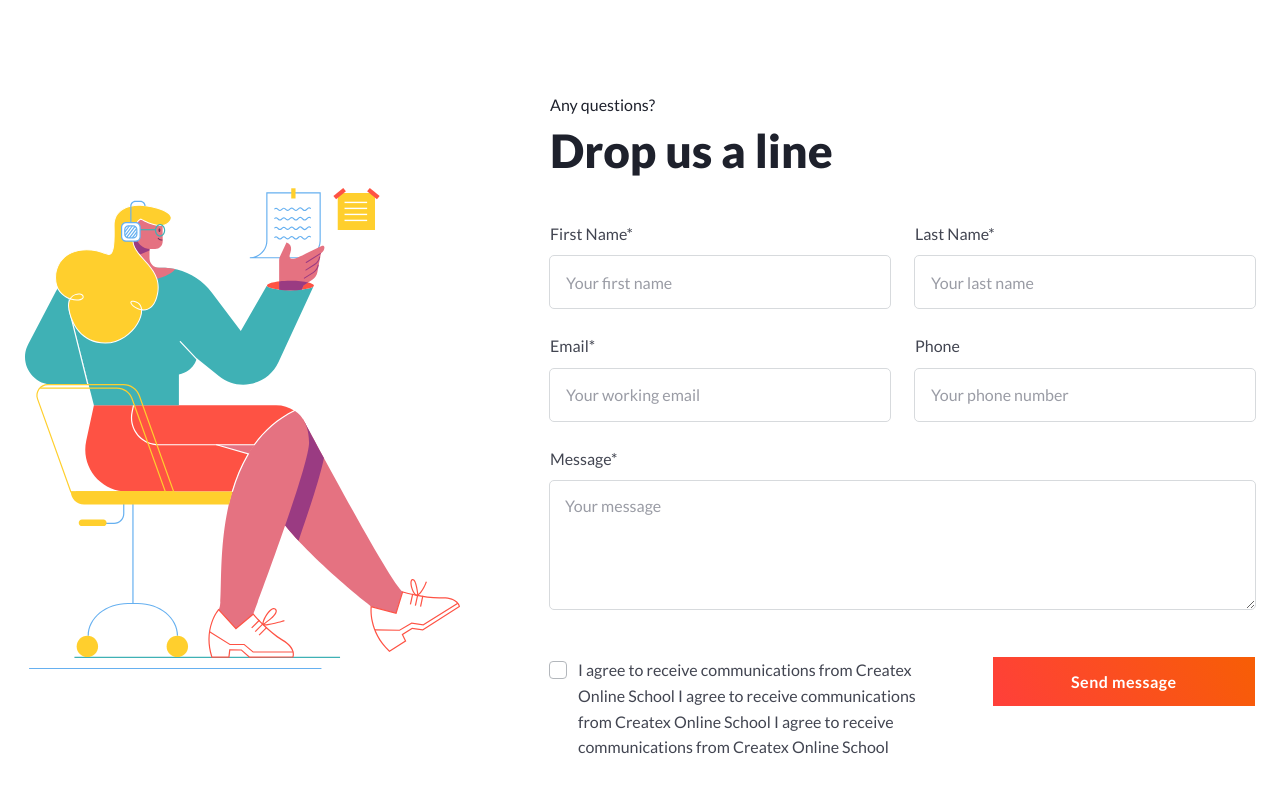
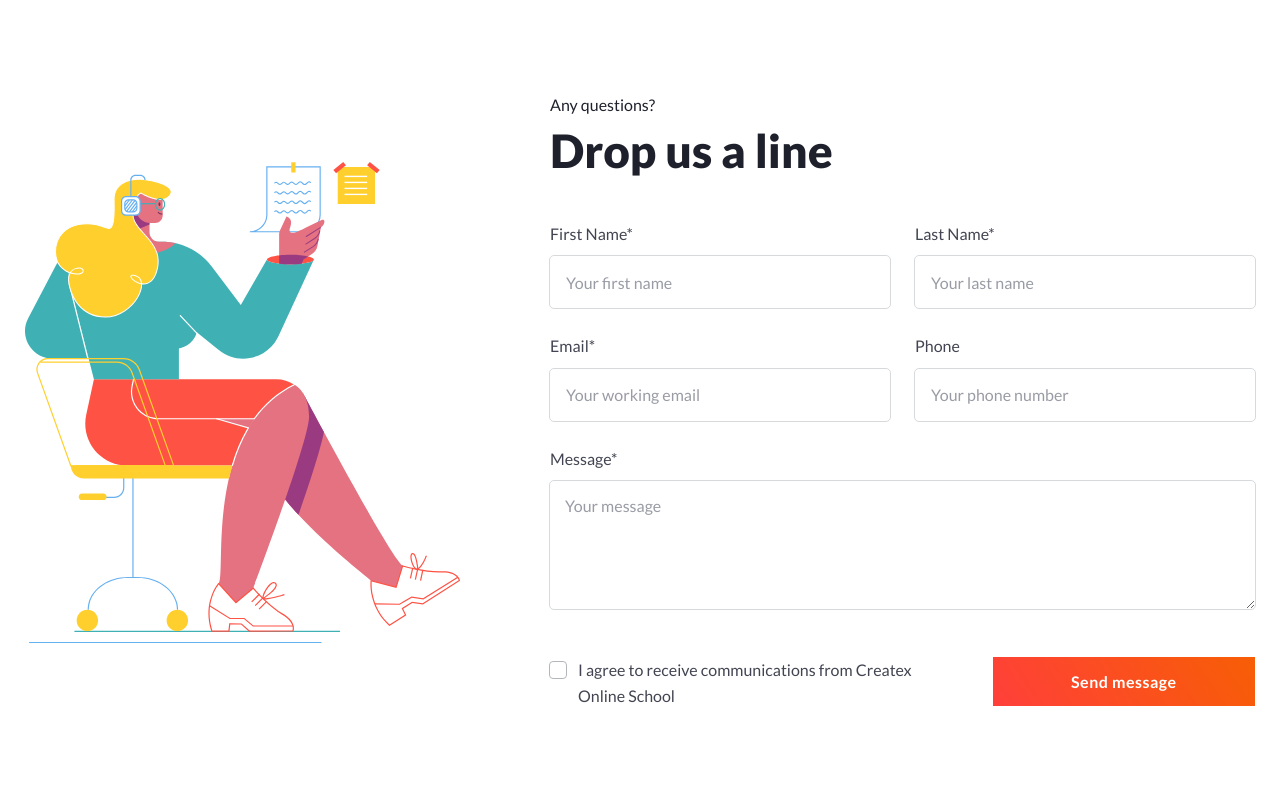
Before and after one commit to jekakoba/Lesson_autumn, a plain HTML site: page Lesson_16/index.html in a window 1280 px wide. Shown: the part 1431-2223 px from the top of the page. Drawn offline with Linux system fonts and the light colour scheme.

Commit message:
Update index.html

```diff
--- a/Lesson_16/index.html
+++ b/Lesson_16/index.html
@@ -175,8 +175,7 @@
 								<div class="form-questions__footer">
 									<div class="form-questions__line checkbox-form-questions">
 										<input class="checkbox-form-questions__input" required type="checkbox" value="yes" name="agree" id="agree">
-										<label class="checkbox-form-questions__label" for="agree">I agree to receive communications from Createx Online School I agree to receive communications from Createx Online School I agree to receive
-											communications from Createx Online School</label>
+										<label class="checkbox-form-questions__label" for="agree">I agree to receive communications from Createx Online School</label>
 									</div>
 									<button class="form-questions__button button" type="submit"><span>Send message</span></button>
 								</div>
```
